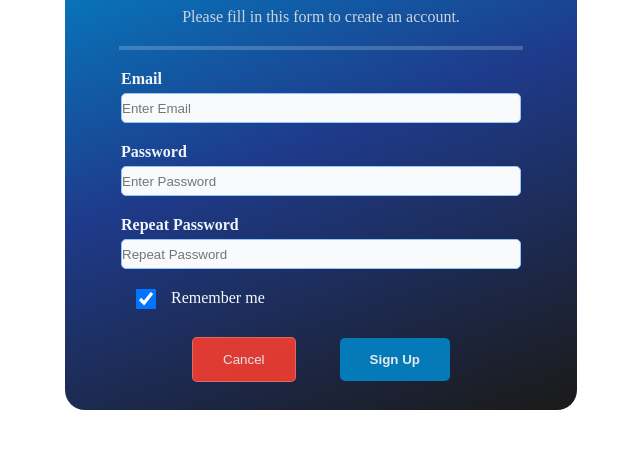
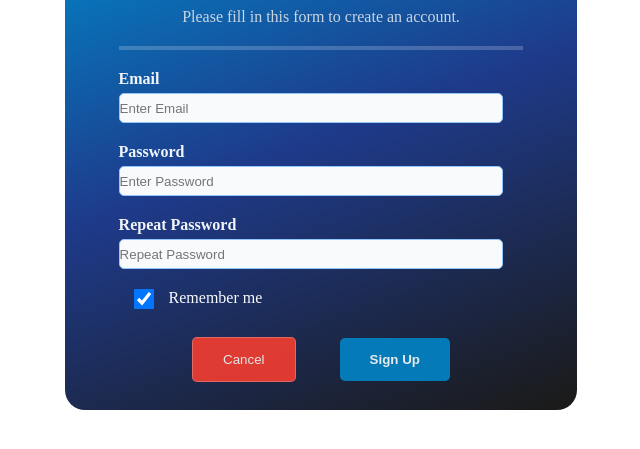
Before and after one commit to azooz05/01web_taskcss, a plain HTML site: page index.html in a window 1280 px wide. Shown: the part 169-618 px from the top of the page, without its empty margins (319-959 px from the left). Drawn offline with Linux system fonts and the light colour scheme.

Commit message:
Edit fields

```diff
--- a/style.css
+++ b/style.css
@@ -39,7 +39,8 @@ hr {
   display: flex;
   flex-direction: column;
   align-items: start;
-  padding: 0px 100px;
+  padding: 0px 10px;
+  width: 90%;
 }
 
 .form-content label {
@@ -49,7 +50,7 @@ hr {
 
 .form-content input {
   margin-bottom: 20px;
-  width: 400px;
+  width: 95%;
   background-color: #f8fafc;
   height: 30px;
   display: flex;
```
